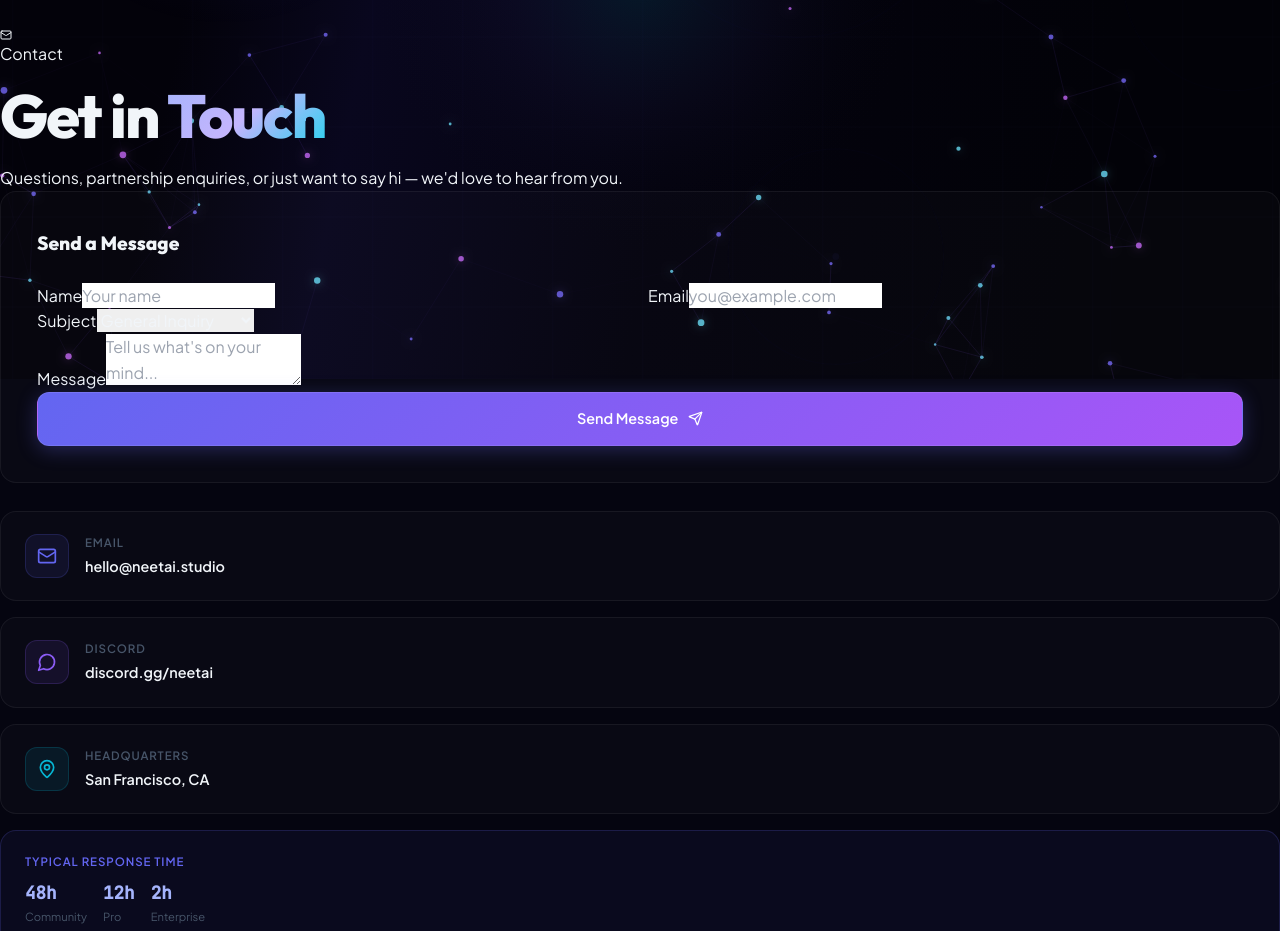
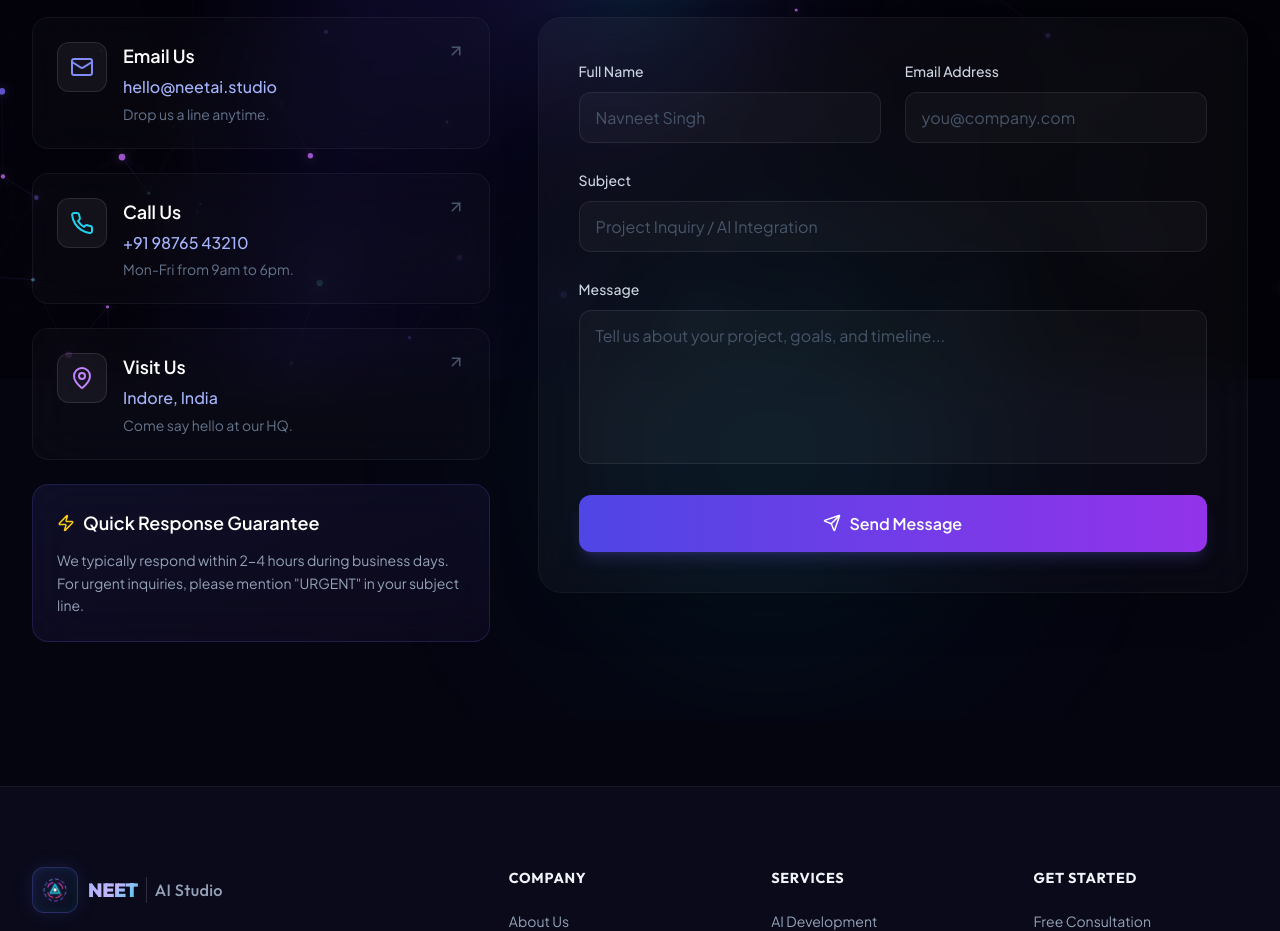
Before and after one commit to kalispidyman/raagneet, a React (Vite) app: page /contact in a window 1280 px wide. Shown: the part 421-1352 px from the top of the page. Built offline with nearby package versions, Linux system fonts and the light colour scheme.

Commit message:
Fix and redesign the Get in Touch contact page with premium glassmorphism UI, robust form state management, and smooth Framer Motion animations

```diff
--- a/src/pages/Contact.jsx
+++ b/src/pages/Contact.jsx
@@ -1,186 +1,221 @@
-import React, { useState, useEffect } from 'react';
-import gsap from 'gsap';
-import { ScrollTrigger } from 'gsap/ScrollTrigger';
-import { Mail, MessageCircle, MapPin, Send, ChevronDown, ChevronUp } from 'lucide-react';
+import React, { useState } from 'react';
+import { motion } from 'framer-motion';
+import { Mail, Phone, MapPin, Send, MessageSquare, Zap, CheckCircle, ArrowUpRight } from 'lucide-react';
 
-gsap.registerPlugin(ScrollTrigger);
-
-const FAQS = [
-  { q:'How do I get access to NEET AI bots?', a:'Sign up for free and get instant access to NeetChat and CodeForge. Pro and Enterprise plans unlock all 6 bots. Apply for the waitlist for Preview-tier bots.' },
-  { q:'What models power the NEET AI platform?', a:'Our platform runs NEET-1 (our proprietary model), plus integrations with Claude 3.5 Sonnet, Gemini 2.5 Flash, and GPT-4o — selectable per use case.' },
-  { q:'Can I fine-tune a model on my own data?', a:'Yes. Pro and Enterprise users can upload datasets and trigger fine-tuning jobs via our dashboard or API. Results deploy in hours, not days.' },
-  { q:'Is there an API I can integrate into my app?', a:'Absolutely. Our REST and WebSocket APIs are fully documented. SDK libraries available for JavaScript, Python, and Go. Rate limits scale with your plan.' },
-  { q:'Do you offer on-premise or private cloud deployment?', a:'Enterprise customers can deploy NEET AI systems in their own VPC or on bare-metal servers. Contact our sales team for architecture details.' },
-];
-
-const INFO = [
-  { icon:Mail, label:'Email', value:'hello@neetai.studio', color:'#6366f1' },
-  { icon:MessageCircle, label:'Discord', value:'discord.gg/neetai', color:'#8b5cf6' },
-  { icon:MapPin, label:'Headquarters', value:'San Francisco, CA', color:'#06b6d4' },
+const contactInfo = [
+  {
+    icon: <Mail className="text-indigo-400" size={24} />,
+    title: 'Email Us',
+    value: 'hello@neetai.studio',
+    link: 'mailto:hello@neetai.studio',
+    desc: 'Drop us a line anytime.'
+  },
+  {
+    icon: <Phone className="text-cyan-400" size={24} />,
+    title: 'Call Us',
+    value: '+91 98765 43210',
+    link: 'tel:+919876543210',
+    desc: 'Mon-Fri from 9am to 6pm.'
+  },
+  {
+    icon: <MapPin className="text-purple-400" size={24} />,
+    title: 'Visit Us',
+    value: 'Indore, India',
+    link: '#',
+    desc: 'Come say hello at our HQ.'
+  }
 ];
 
 export default function Contact() {
-  const [form, setForm] = useState({ name:'', email:'', subject:'general', message:'' });
-  const [sending, setSending] = useState(false);
-  const [sent, setSent] = useState(false);
-  const [openFaq, setOpenFaq] = useState(null);
+  const [formData, setFormData] = useState({ name: '', email: '', subject: '', message: '' });
+  const [submitted, setSubmitted] = useState(false);
+  const [loading, setLoading] = useState(false);
 
-  useEffect(() => {
-    gsap.fromTo('.page-header-anim', { opacity:0, y:30 }, { opacity:1, y:0, duration:0.7, stagger:0.12 });
-    gsap.fromTo('.contact-form-card',
-      { opacity:0, y:40 },
-      { opacity:1, y:0, duration:0.65, scrollTrigger:{ trigger:'.contact-form-card', start:'top 80%' } }
-    );
-    gsap.fromTo('.info-card',
-      { opacity:0, y:30 },
-      { opacity:1, y:0, duration:0.5, stagger:0.1, scrollTrigger:{ trigger:'.info-card', start:'top 85%' } }
-    );
-    gsap.fromTo('.faq-section',
-      { opacity:0, y:30 },
-      { opacity:1, y:0, duration:0.6, scrollTrigger:{ trigger:'.faq-section', start:'top 80%' } }
-    );
-    return () => ScrollTrigger.getAll().forEach(t => t.kill());
-  }, []);
+  const handleChange = (e) => {
+    setFormData({ ...formData, [e.target.name]: e.target.value });
+  };
 
-  const handleChange = e => setForm(f => ({ ...f, [e.target.name]: e.target.value }));
-
-  const handleSubmit = async e => {
+  const handleSubmit = (e) => {
     e.preventDefault();
-    if (!form.name || !form.email || !form.message) return;
-    setSending(true);
-    await new Promise(r => setTimeout(r, 1400));
-    setSending(false);
-    setSent(true);
-    setForm({ name:'', email:'', subject:'general', message:'' });
-    setTimeout(() => setSent(false), 5000);
+    setLoading(true);
+    // Simulate network request
+    setTimeout(() => {
+      setLoading(false);
+      setSubmitted(true);
+      setFormData({ name: '', email: '', subject: '', message: '' });
+      setTimeout(() => setSubmitted(false), 4000);
+    }, 1500);
   };
 
   return (
-    <div style={{ position:'relative', zIndex:1 }}>
-      <div className="orb" style={{ width:450, height:450, background:'radial-gradient(circle,rgba(99,102,241,0.1),transparent 70%)', top:0, left:'30%' }} />
+    <div className="relative min-h-screen pt-32 pb-20 px-4 sm:px-6 lg:px-8 overflow-hidden">
+      {/* Background Ambient Glows */}
+      <div className="absolute top-20 left-1/4 w-96 h-96 bg-indigo-600/10 rounded-full blur-[120px] pointer-events-none" />
+      <div className="absolute bottom-20 right-1/4 w-96 h-96 bg-cyan-500/10 rounded-full blur-[120px] pointer-events-none" />
 
-      {/* Header */}
-      <div className="page-header">
-        <div className="container">
-          <div className="badge page-header-anim" style={{ marginBottom:16 }}><Mail size={12} /> Contact</div>
-          <h1 className="section-title page-header-anim" style={{ marginBottom:16 }}>
-            Get in <span className="gradient-text">Touch</span>
+      <div className="relative max-w-7xl mx-auto">
+        {/* Header Section */}
+        <motion.div
+          initial={{ opacity: 0, y: 20 }}
+          animate={{ opacity: 1, y: 0 }}
+          transition={{ duration: 0.6 }}
+          className="text-center mb-16"
+        >
+          <div className="inline-flex items-center gap-2 px-4 py-1.5 rounded-full bg-white/5 border border-white/10 backdrop-blur-md mb-6">
+            <MessageSquare size={14} className="text-cyan-400" />
+            <span className="text-xs font-medium text-slate-300 tracking-wide uppercase">Get In Touch</span>
+          </div>
+          <h1 className="text-4xl md:text-6xl font-display font-bold text-white mb-4 tracking-tight">
+            Let's Build Something <br />
+            <span className="bg-gradient-to-r from-indigo-400 via-purple-400 to-cyan-400 bg-clip-text text-transparent">
+              Extraordinary
+            </span>
           </h1>
-          <p className="section-sub page-header-anim" style={{ margin:'0 auto' }}>
-            Questions, partnership enquiries, or just want to say hi — we'd love to hear from you.
+          <p className="text-lg text-slate-400 max-w-2xl mx-auto">
+            Have a project in mind or want to discuss how AI can transform your business?
+            We'd love to hear from you.
           </p>
+        </motion.div>
+
+        <div className="grid lg:grid-cols-5 gap-8 lg:gap-12">
+          {/* Contact Info Cards */}
+          <motion.div
+            initial={{ opacity: 0, x: -20 }}
+            animate={{ opacity: 1, x: 0 }}
+            transition={{ duration: 0.6, delay: 0.2 }}
+            className="lg:col-span-2 flex flex-col gap-6"
+          >
+            {contactInfo.map((info, idx) => (
+              <a
+                key={idx}
+                href={info.link}
+                className="group relative p-6 rounded-2xl bg-white/[0.02] border border-white/[0.05] backdrop-blur-xl hover:bg-white/[0.04] hover:border-white/[0.1] transition-all duration-300"
+              >
+                <div className="flex items-start gap-4">
+                  <div className="p-3 rounded-xl bg-white/5 border border-white/10 group-hover:scale-110 transition-transform duration-300">
+                    {info.icon}
+                  </div>
+                  <div>
+                    <h3 className="text-lg font-semibold text-white mb-1">{info.title}</h3>
+                    <p className="text-indigo-300 font-medium mb-1 group-hover:text-cyan-300 transition-colors">{info.value}</p>
+                    <p className="text-sm text-slate-500">{info.desc}</p>
+                  </div>
+                  <ArrowUpRight size={18} className="absolute top-6 right-6 text-slate-600 group-hover:text-white group-hover:translate-x-1 group-hover:-translate-y-1 transition-all duration-300" />
+                </div>
+              </a>
+            ))}
+
+            {/* Quick Response Guarantee Card */}
+            <div className="p-6 rounded-2xl bg-gradient-to-br from-indigo-500/10 to-purple-500/5 border border-indigo-500/20 backdrop-blur-xl">
+              <h3 className="text-lg font-semibold text-white mb-3 flex items-center gap-2">
+                <Zap size={18} className="text-yellow-400" />
+                Quick Response Guarantee
+              </h3>
+              <p className="text-sm text-slate-400 leading-relaxed">
+                We typically respond within 2-4 hours during business days. For urgent inquiries,
+                please mention "URGENT" in your subject line.
+              </p>
+            </div>
+          </motion.div>
+
+          {/* Contact Form */}
+          <motion.div
+            initial={{ opacity: 0, x: 20 }}
+            animate={{ opacity: 1, x: 0 }}
+            transition={{ duration: 0.6, delay: 0.3 }}
+            className="lg:col-span-3"
+          >
+            <form
+              onSubmit={handleSubmit}
+              className="relative p-8 md:p-10 rounded-3xl bg-white/[0.02] border border-white/[0.05] backdrop-blur-xl shadow-2xl shadow-black/20"
+            >
+              <div className="absolute inset-0 rounded-3xl bg-gradient-to-br from-white/[0.02] to-transparent pointer-events-none" />
+
+              <div className="relative space-y-6">
+                <div className="grid md:grid-cols-2 gap-6">
+                  <div className="space-y-2">
+                    <label htmlFor="name" className="text-sm font-medium text-slate-300">Full Name</label>
+                    <input
+                      type="text"
+                      id="name"
+                      name="name"
+                      value={formData.name}
+                      onChange={handleChange}
+                      required
+                      placeholder="Navneet Singh"
+                      className="w-full px-4 py-3 rounded-xl bg-white/[0.03] border border-white/[0.08] text-white placeholder-slate-600 focus:outline-none focus:ring-2 focus:ring-indigo-500/50 focus:border-indigo-500/50 transition-all duration-200"
+                    />
+                  </div>
+                  <div className="space-y-2">
+                    <label htmlFor="email" className="text-sm font-medium text-slate-300">Email Address</label>
+                    <input
+                      type="email"
+                      id="email"
+                      name="email"
+                      value={formData.email}
+                      onChange={handleChange}
+                      required
+                      placeholder="you@company.com"
+                      className="w-full px-4 py-3 rounded-xl bg-white/[0.03] border border-white/[0.08] text-white placeholder-slate-600 focus:outline-none focus:ring-2 focus:ring-indigo-500/50 focus:border-indigo-500/50 transition-all duration-200"
+                    />
                   </div>
                 </div>
 
-      {/* Form + Info */}
-      <section className="section-sm">
-        <div className="container">
-          <div style={{ display:'grid', gridTemplateColumns:'clamp(1fr,1.4fr,1.4fr) clamp(1fr,1fr,1fr)', gap:28, alignItems:'start' }} className="contact-grid">
+                <div className="space-y-2">
+                  <label htmlFor="subject" className="text-sm font-medium text-slate-300">Subject</label>
+                  <input
+                    type="text"
+                    id="subject"
+                    name="subject"
+                    value={formData.subject}
+                    onChange={handleChange}
+                    required
+                    placeholder="Project Inquiry / AI Integration"
+                    className="w-full px-4 py-3 rounded-xl bg-white/[0.03] border border-white/[0.08] text-white placeholder-slate-600 focus:outline-none focus:ring-2 focus:ring-indigo-500/50 focus:border-indigo-500/50 transition-all duration-200"
+                  />
+                </div>
 
-            {/* Form */}
-            <div className="glass-card contact-form-card" style={{ padding:'36px', opacity:0 }}>
-              {sent ? (
-                <div style={{ textAlign:'center', padding:'40px 0' }}>
-                  <div style={{ fontSize:'2.5rem', marginBottom:16 }}>✅</div>
-                  <h3 style={{ fontFamily:"var(--ffd)", fontWeight:700, marginBottom:8 }}>Message Sent!</h3>
-                  <p style={{ color:'#94a3b8', fontSize:'.88rem' }}>We'll get back to you within 24 hours.</p>
+                <div className="space-y-2">
+                  <label htmlFor="message" className="text-sm font-medium text-slate-300">Message</label>
+                  <textarea
+                    id="message"
+                    name="message"
+                    value={formData.message}
+                    onChange={handleChange}
+                    required
+                    rows="5"
+                    placeholder="Tell us about your project, goals, and timeline..."
+                    className="w-full px-4 py-3 rounded-xl bg-white/[0.03] border border-white/[0.08] text-white placeholder-slate-600 focus:outline-none focus:ring-2 focus:ring-indigo-500/50 focus:border-indigo-500/50 transition-all duration-200 resize-none"
+                  />
                 </div>
+
+                <button
+                  type="submit"
+                  disabled={loading || submitted}
+                  className="w-full flex items-center justify-center gap-2 px-6 py-4 rounded-xl bg-gradient-to-r from-indigo-600 to-purple-600 hover:from-indigo-500 hover:to-purple-500 text-white font-semibold shadow-lg shadow-indigo-500/20 hover:shadow-indigo-500/40 transition-all duration-300 disabled:opacity-70 disabled:cursor-not-allowed group"
+                >
+                  {submitted ? (
+                    <>
+                      <CheckCircle size={20} className="text-green-300" />
+                      <span>Message Sent Successfully!</span>
+                    </>
+                  ) : loading ? (
+                    <>
+                      <div className="w-5 h-5 border-2 border-white/30 border-t-white rounded-full animate-spin" />
+                      <span>Sending...</span>
+                    </>
                   ) : (
-                <form onSubmit={handleSubmit}>
-                  <h3 style={{ fontFamily:"var(--ffd)", fontWeight:800, fontSize:'1.2rem', marginBottom:24 }}>Send a Message</h3>
-                  <div style={{ display:'grid', gridTemplateColumns:'1fr 1fr', gap:16 }}>
-                    <div className="form-group">
-                      <label>Name</label>
-                      <input name="name" className="form-input" placeholder="Your name" value={form.name} onChange={handleChange} required />
-                    </div>
-                    <div className="form-group">
-                      <label>Email</label>
-                      <input name="email" type="email" className="form-input" placeholder="you@example.com" value={form.email} onChange={handleChange} required />
-                    </div>
-                  </div>
-                  <div className="form-group">
-                    <label>Subject</label>
-                    <select name="subject" className="form-select" value={form.subject} onChange={handleChange}>
-                      <option value="general">General Inquiry</option>
-                      <option value="enterprise">Enterprise Sales</option>
-                      <option value="partnership">Partnership</option>
-                      <option value="support">Technical Support</option>
-                      <option value="press">Press & Media</option>
-                    </select>
-                  </div>
-                  <div className="form-group">
-                    <label>Message</label>
-                    <textarea name="message" className="form-textarea" placeholder="Tell us what's on your mind..." value={form.message} onChange={handleChange} required />
-                  </div>
-                  <button type="submit" className="btn btn-primary" style={{ width:'100%', justifyContent:'center' }} disabled={sending}>
-                    {sending ? (
-                      <><svg width="16" height="16" viewBox="0 0 24 24" fill="none" stroke="currentColor" strokeWidth="2.5" style={{ animation:'spin 0.7s linear infinite' }}><path d="M4 4v5h.582m15.356 2A8 8 0 1 1 4.582 9"/></svg> Sending…</>
-                    ) : (
-                      <>Send Message <Send size={15} /></>
+                    <>
+                      <Send size={18} className="group-hover:translate-x-1 group-hover:-translate-y-1 transition-transform" />
+                      <span>Send Message</span>
+                    </>
                   )}
                 </button>
+              </div>
             </form>
-              )}
+          </motion.div>
         </div>
-
-            {/* Info cards */}
-            <div style={{ display:'flex', flexDirection:'column', gap:16 }}>
-              {INFO.map((info, i) => {
-                const Icon = info.icon;
-                return (
-                  <div key={i} className="glass-card info-card" style={{ padding:'22px 24px', display:'flex', gap:16, alignItems:'center', opacity:0 }}>
-                    <div style={{ width:44, height:44, borderRadius:12, background:`${info.color}18`, border:`1px solid ${info.color}30`, display:'flex', alignItems:'center', justifyContent:'center', flexShrink:0 }}>
-                      <Icon size={20} color={info.color} />
-                    </div>
-                    <div>
-                      <div style={{ fontSize:'.72rem', color:'#475569', fontWeight:600, textTransform:'uppercase', letterSpacing:'.08em', marginBottom:3 }}>{info.label}</div>
-                      <div style={{ fontWeight:600, fontSize:'.9rem', color:'#f1f5f9' }}>{info.value}</div>
       </div>
     </div>
   );
-              })}
-
-              {/* Response time */}
-              <div className="glass-card info-card" style={{ padding:'22px 24px', opacity:0, background:'rgba(99,102,241,0.06)', border:'1px solid rgba(99,102,241,0.2)' }}>
-                <div style={{ fontSize:'.72rem', color:'#6366f1', fontWeight:600, textTransform:'uppercase', letterSpacing:'.08em', marginBottom:8 }}>Typical Response Time</div>
-                <div style={{ display:'flex', gap:16, flexWrap:'wrap' }}>
-                  {[{ t:'Community', v:'48h' }, { t:'Pro', v:'12h' }, { t:'Enterprise', v:'2h' }].map(r => (
-                    <div key={r.t}>
-                      <div style={{ fontFamily:"'JetBrains Mono',monospace", fontWeight:700, fontSize:'1.1rem', color:'#a5b4fc' }}>{r.v}</div>
-                      <div style={{ fontSize:'.7rem', color:'#475569' }}>{r.t}</div>
-                    </div>
-                  ))}
-                </div>
-              </div>
-            </div>
-          </div>
-        </div>
-      </section>
-
-      {/* FAQ */}
-      <section className="section" style={{ borderTop:'1px solid rgba(255,255,255,0.06)' }}>
-        <div className="container faq-section" style={{ opacity:0 }}>
-          <div className="text-center" style={{ marginBottom:48 }}>
-            <div className="badge" style={{ marginBottom:14 }}>FAQ</div>
-            <h2 className="section-title" style={{ fontSize:'clamp(1.6rem,3.5vw,2.4rem)' }}>
-              Common <span className="gradient-text">Questions</span>
-            </h2>
-          </div>
-          <div style={{ maxWidth:720, margin:'0 auto' }}>
-            {FAQS.map((faq, i) => (
-              <div key={i} className="accordion-item">
-                <button className="accordion-btn" onClick={() => setOpenFaq(openFaq === i ? null : i)}>
-                  {faq.q}
-                  {openFaq === i ? <ChevronUp size={18} color="#6366f1" style={{ flexShrink:0 }} /> : <ChevronDown size={18} color="#475569" style={{ flexShrink:0 }} />}
-                </button>
-                {openFaq === i && (
-                  <div className="accordion-body">{faq.a}</div>
-                )}
-              </div>
-            ))}
-          </div>
-        </div>
-      </section>
-    </div>
-  );
 }
```
Lines whose indentation alone changed are shown as unchanged.
